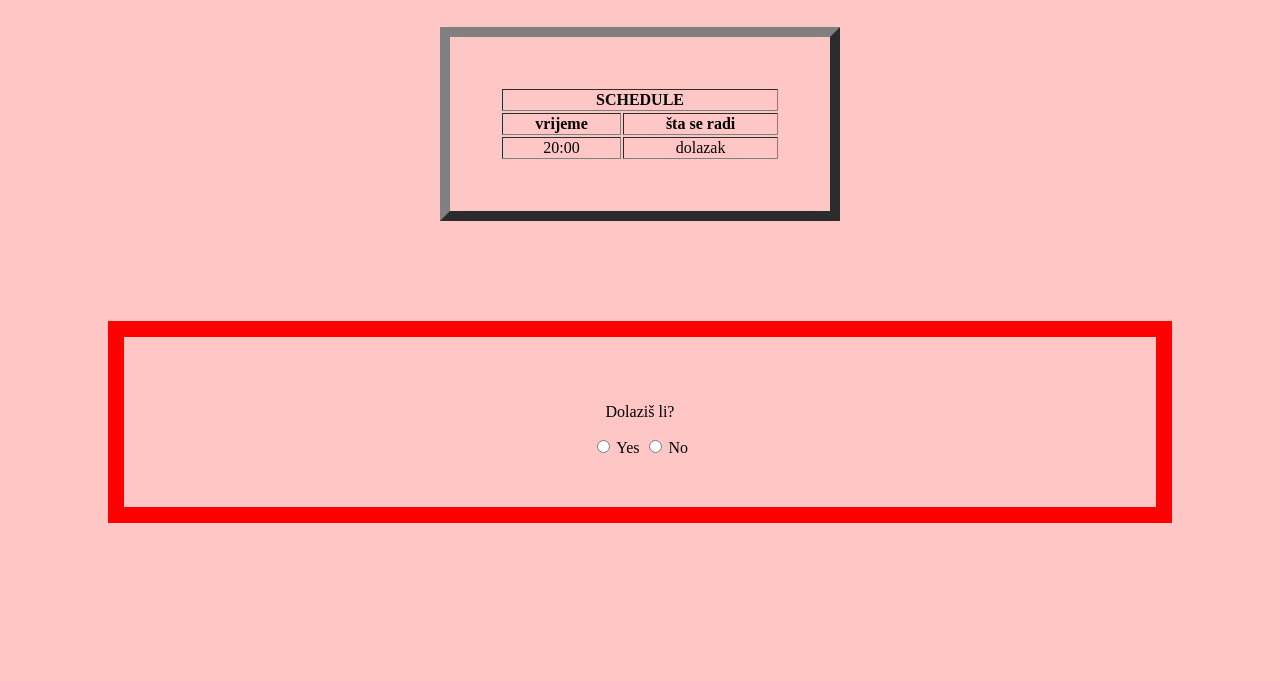
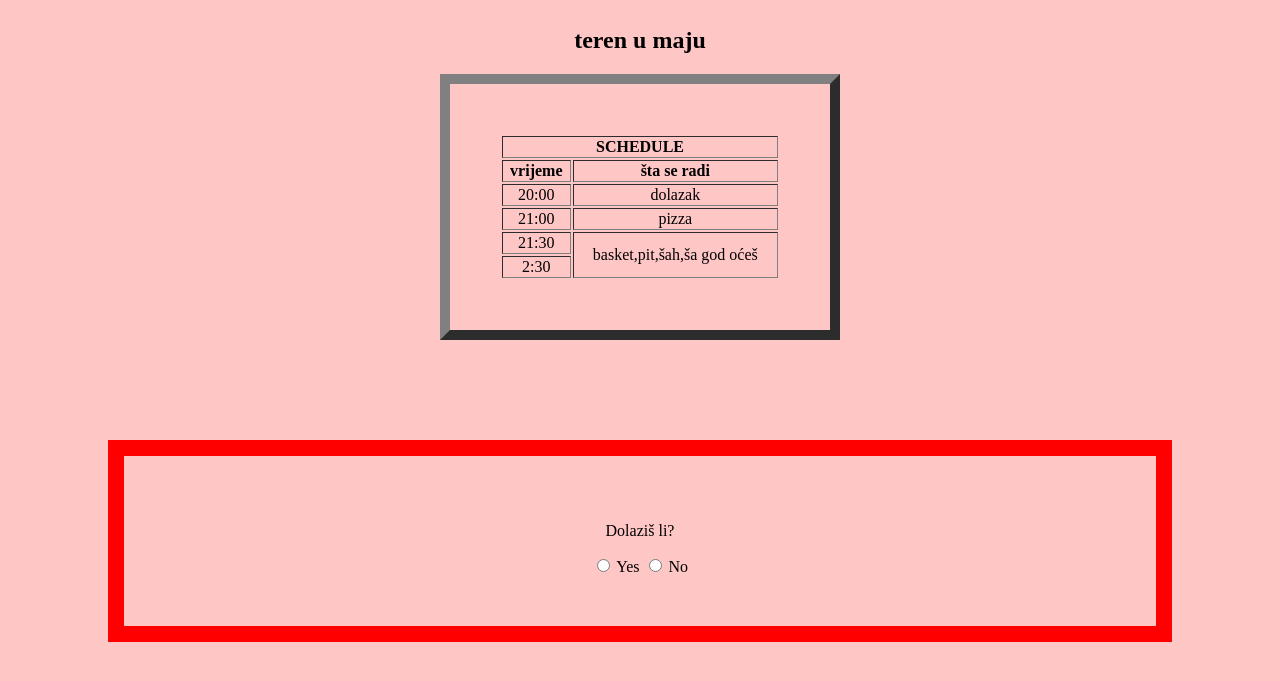
Before and after one commit to verniktin-del/ro-endan, a plain HTML site: page index.html in a window 1280 px wide. Shown: the part 63-744 px from the top of the page. Drawn offline with Linux system fonts and the light colour scheme.

Commit message:
Update index.html

```diff
--- a/index.html
+++ b/index.html
@@ -7,6 +7,10 @@ h1{
 text-align:center;
 font-size:45px;
 }
+  h2{
+  text-align:center;
+    fomt-size:22px;
+  }
 div{
 border:16px solid red;
 padding:50px;
@@ -24,7 +28,7 @@ margin:auto;
 </style>
 <body>
 <h1>POZVAN/A SI NA MOJ 18. ROĐENDAN!</h1>
-
+<h2 >teren u maju</h2>
 <table border="10">
 <tr>
 <th colspan="2">SCHEDULE</th>
@@ -37,6 +41,17 @@ margin:auto;
 <td>20:00</td>
 <td>dolazak</td>
 </tr>
+  <tr>
+    <td>21:00</td>
+    <td>pizza</td>
+  </tr>
+  <tr>
+    <td>21:30</td>
+    <td rowspan="2">basket,pit,šah,ša god oćeš</td>
+  </tr>
+  <tr>
+    <td>2:30</td>
+  </tr>
 </table>
 
 <div>
```
